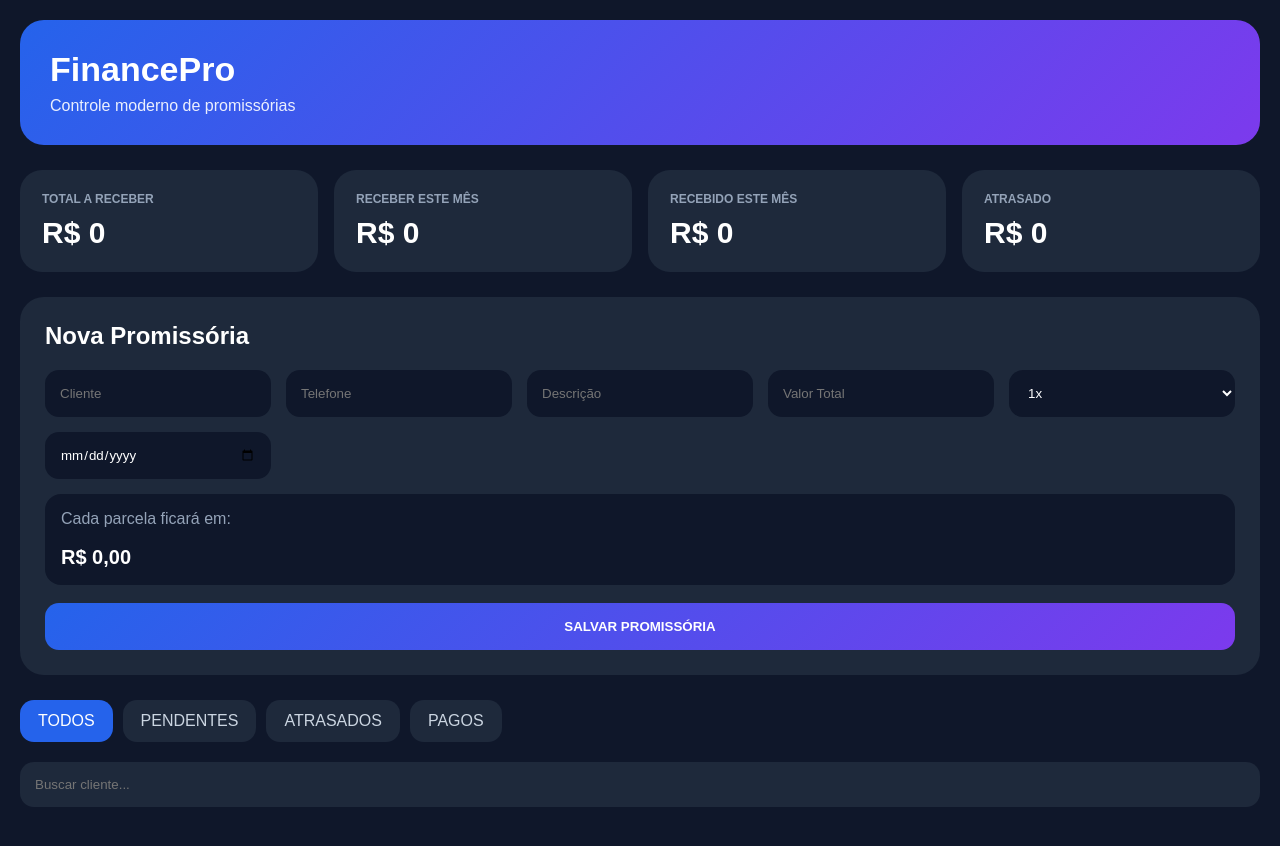
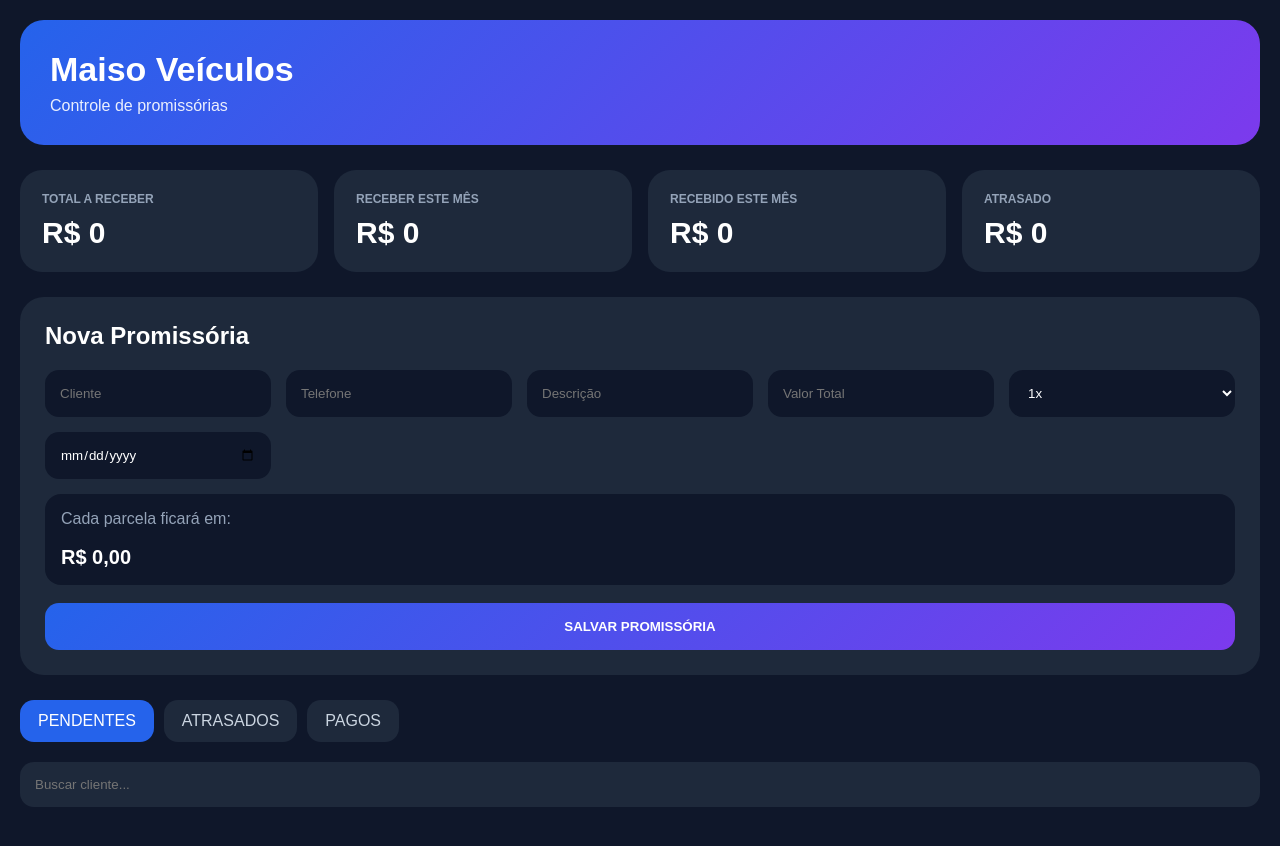
Before and after one commit to MuriloCastr/gestaomaisoveiculos, a plain HTML site: page index.html in a window 1280 px wide. Drawn offline with Linux system fonts and the light colour scheme; no server answers.

Commit message:
Update index.html

```diff
--- a/index.html
+++ b/index.html
@@ -4,7 +4,7 @@
 <meta charset="UTF-8">
 <meta name="viewport" content="width=device-width, initial-scale=1.0">
 
-<title>FinancePro</title>
+<title>Promissórias</title>
 
 <style>
 
@@ -285,8 +285,8 @@ button{
 <div class="container">
 
   <div class="topo">
-    <h1>FinancePro</h1>
-    <p>Controle moderno de promissórias</p>
+    <h1>Maiso Veículos</h1>
+    <p>Controle de promissórias</p>
   </div>
 
   <div class="cards">
@@ -355,11 +355,7 @@ button{
 
 <div class="filtros">
 
-    <div class="filtro ativo" onclick="setFiltro('TODOS',this)">
-      TODOS
-    </div>
-
-    <div class="filtro" onclick="setFiltro('PENDENTE',this)">
+  <div class="filtro ativo" onclick="setFiltro('PENDENTE',this)">
     PENDENTES
   </div>
 
@@ -390,7 +386,7 @@ button{
 
 const API='https://script.google.com/macros/s/AKfycbww_lQmPPVPo-BqEMlrl1yg6-jlrXbglt2rpFGF-d45JJtGtGWHB8kSQRFPUFCDx9Ki/exec';
 
-let FILTRO='TODOS';
+let FILTRO='PENDENTE';
 
 async function api(acao,dados={}){
 
@@ -510,11 +506,8 @@ async function carregar(){
     ){
       return;
     }
-
-    if(
-      FILTRO!=='TODOS' &&
-      status!==FILTRO
-    ){
+js
+if(status !== FILTRO){
   return;
 }
 
```
Lines whose indentation alone changed are shown as unchanged.
